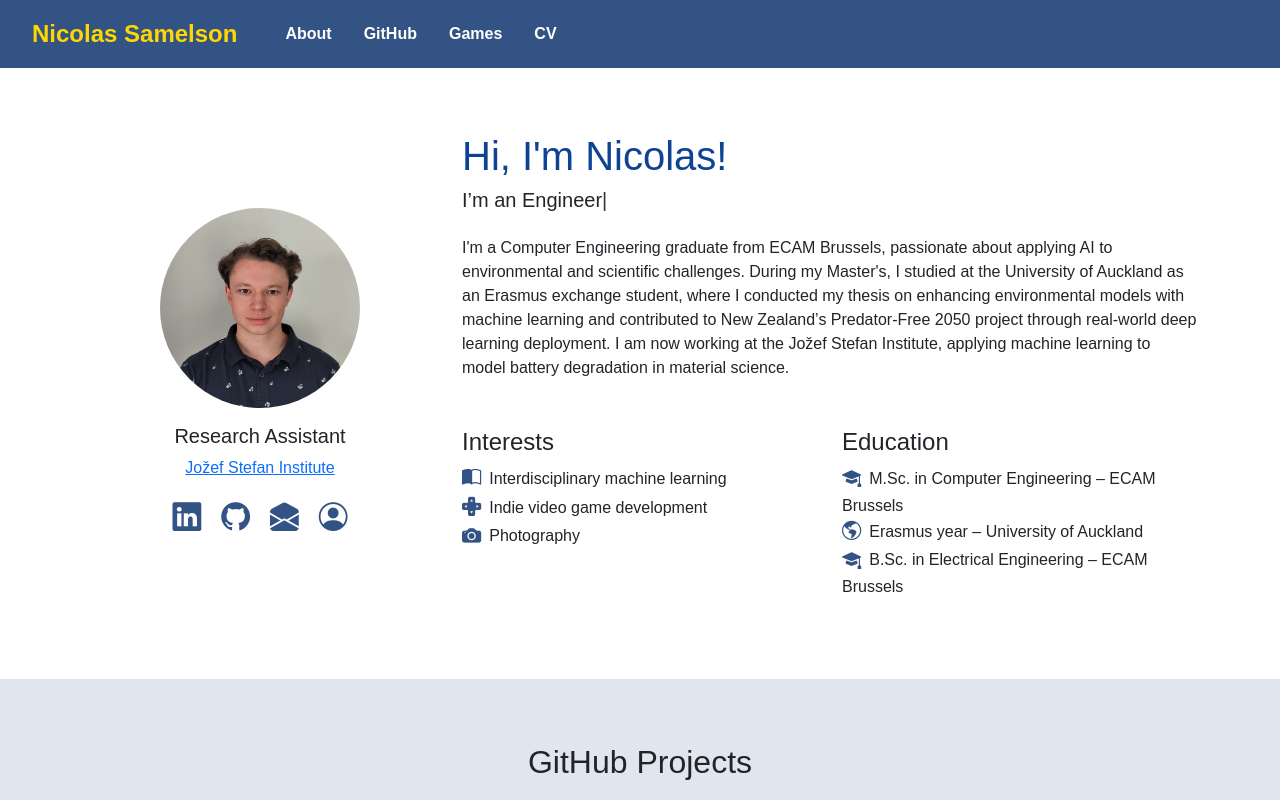
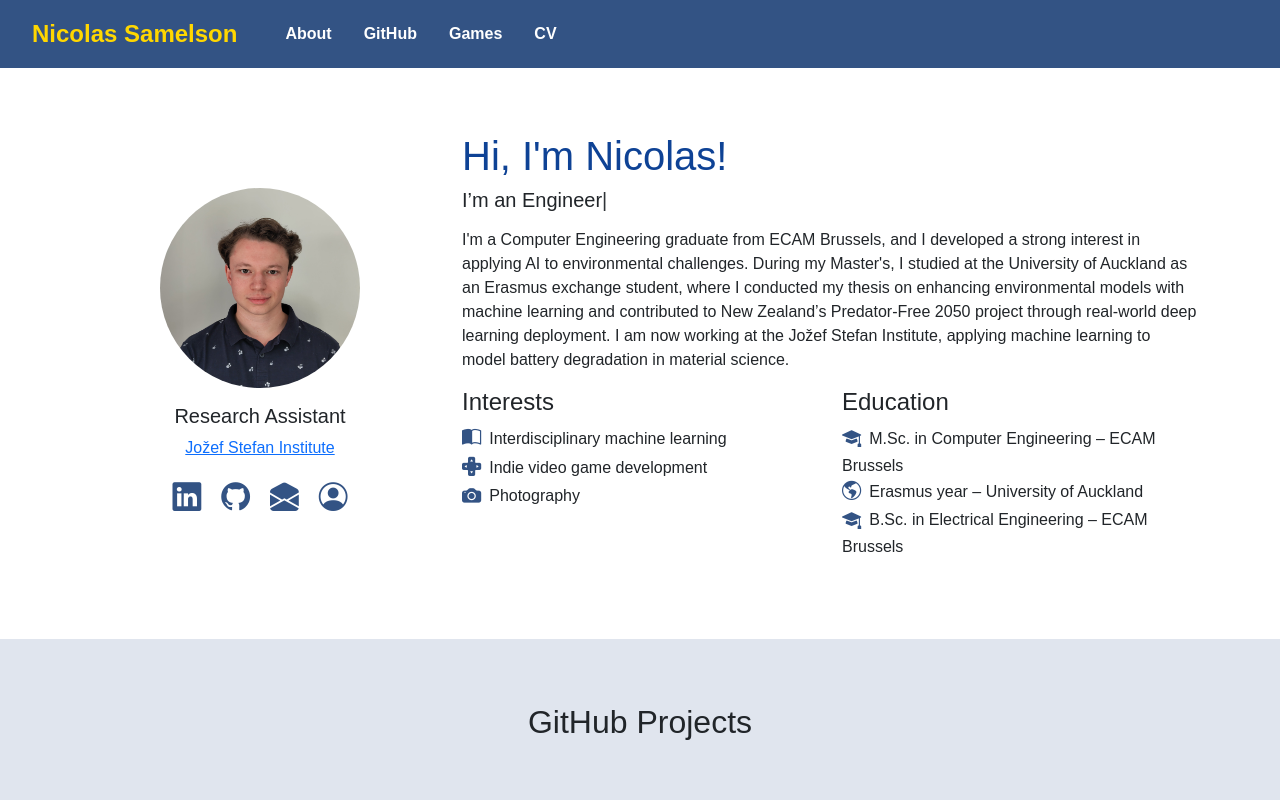
Before and after one commit to nsamelson/resume, a plain HTML site: page index.html in a window 1280 px wide. Shown: the top 800 px of the page. Drawn offline with nearby package versions, Linux system fonts and the light colour scheme.

Commit message:
about section somewhat finished

```diff
--- a/index.html
+++ b/index.html
@@ -46,14 +46,13 @@
           <div data-aos="fade-up" data-aos-delay="100">
             <h2 class="lead">I’m <span class="typed" data-typed-items="a Researcher, an Engineer, a Developer"></span></h2>
           </div>
-          <p class="mt-4">I'm a Computer Engineering graduate from ECAM Brussels,
-            passionate about applying AI to environmental and scientific challenges.
+          <p class="mt-3">I'm a Computer Engineering graduate from ECAM Brussels, and I developed a strong interest in applying AI to environmental challenges.
             During my Master's, I studied at the University of Auckland as an Erasmus exchange student,
             where I conducted my thesis on enhancing environmental models with machine learning and contributed to New Zealand’s
             Predator-Free 2050 project through real-world deep learning deployment.
             I am now working at the Jožef Stefan Institute, applying machine learning to model battery degradation in material science.
           </p>
-            <div class="mt-5">
+          <div class="mt-3">
             <div class="row">
               <!-- Left Column: Interests -->
               <div class="col-md-6">
```
Lines whose indentation alone changed are shown as unchanged.
